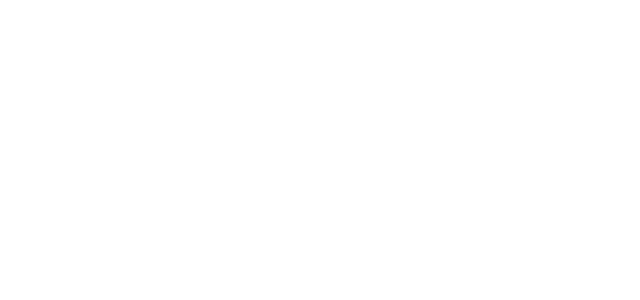
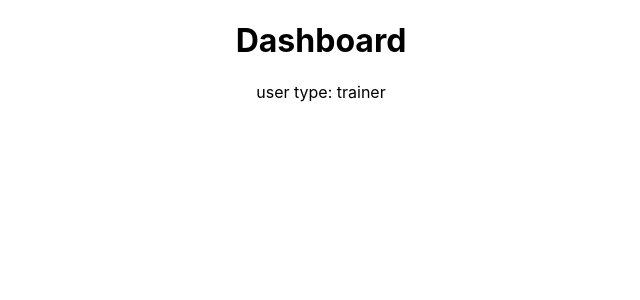
Before and after one commit to Naximus/fitnessManagerApp, a React (Create React App) app in the folder app/: page / in a window 1280 px wide. Shown: the top 300 px of the page, without its empty margins (319-959 px from the left). Built offline with nearby package versions, Linux system fonts and the light colour scheme.

Commit message:
Add Dashboard component

```diff
--- a/app/src/App.js
+++ b/app/src/App.js
@@ -1,9 +1,18 @@
 import './App.css';
+import Dashboard from './pages/dashboard/Dashboard';
 
 function App() {
+  const user = {
+    type: 'trainer',
+    name: 'Стоян Димитров',
+    phone: '0888',
+    email: 'stoyan@abv.bg',
+    created: '2022.12.01'
+  };
+
   return (
     <div className="App">
-
+      <Dashboard user={user} />
     </div>
   );
 }
--- /dev/null
+++ b/app/src/pages/dashboard/Dashboard.jsx
@@ -0,0 +1,13 @@
+import React from "react";
+
+const Dashboard = ({user}) => {
+    return(
+        <main className="dashboard">
+            <h1>Dashboard</h1>
+            <div>user type: {user.type}</div>
+
+        </main>
+    )
+}
+
+export default Dashboard;
```
Also changed, not shown: app/src/pages/dashboard/Dashboard.scss (added).
